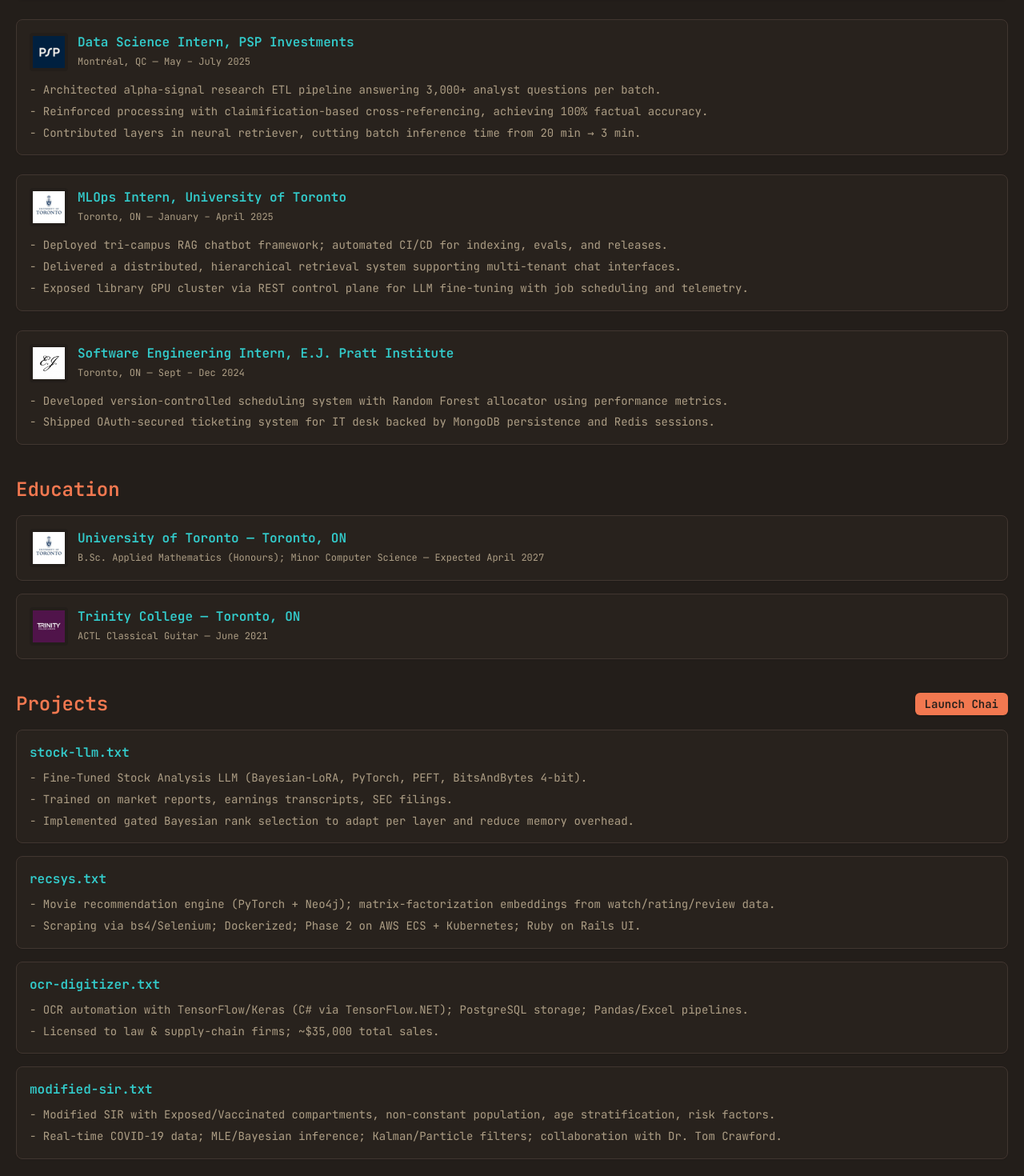
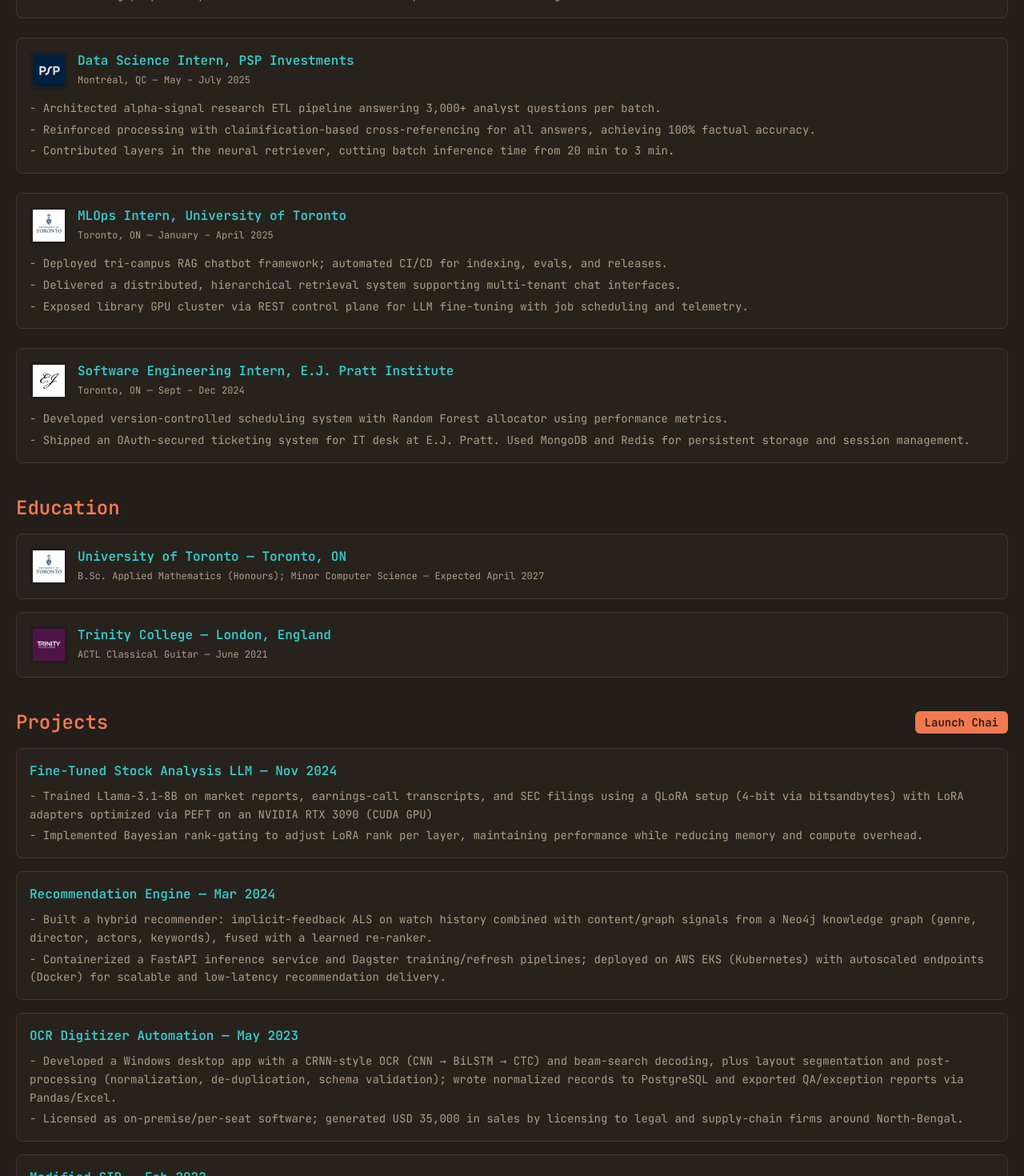
Before and after one commit to n33levo/n33levo.github.io, a React (Vite) app: page /mobile in a window 1280 px wide. Shown: the part 860-2330 px from the top of the page at 80% size. Built offline with nearby package versions, Linux system fonts and the light colour scheme.

Commit message:
mob final

```diff
--- a/src/data/profile.ts
+++ b/src/data/profile.ts
@@ -80,7 +80,7 @@
     logoAlt: "Sigma Squared Logo",
     bullets: [
       "Working on data platforms with EO Ventures and ML systems at Sigma Squared.",
-      "Engineering agentic EDA-to-ETL pipeline, ensembling CatBoost with TabPFN for SWE-error prediction.",
+      "Currently engineering an agentic EDA(Exploratory Data Analysis)-to-ETL pipeline, ensembling CatBoost with TabPFN for success-factors behavior prediction.",
       "Built platform-integrated, fully autonomous, prompt-triggered Agentic SDK with MCP wrapping.",
       "Co-authoring proprietary research in econometric-based performance clustering and calibration.",
     ],
@@ -94,8 +94,8 @@
     logoAlt: "PSP Investments Logo",
     bullets: [
       "Architected alpha-signal research ETL pipeline answering 3,000+ analyst questions per batch.",
-      "Reinforced processing with claimification-based cross-referencing, achieving 100% factual accuracy.",
-      "Contributed layers in neural retriever, cutting batch inference time from 20 min → 3 min.",
+      "Reinforced processing with claimification-based cross-referencing for all answers, achieving 100% factual accuracy.",
+      "Contributed layers in the neural retriever, cutting batch inference time from 20 min to 3 min.",
     ],
   },
   {
@@ -120,7 +120,7 @@
     logoAlt: "E.J. Pratt Institute Logo",
     bullets: [
       "Developed version-controlled scheduling system with Random Forest allocator using performance metrics.",
-      "Shipped OAuth-secured ticketing system for IT desk backed by MongoDB persistence and Redis sessions.",
+      "Shipped an OAuth-secured ticketing system for IT desk at E.J. Pratt. Used MongoDB and Redis for persistent storage and session management.",
     ],
   },
 ];
@@ -136,7 +136,7 @@
   },
   {
     institution: "Trinity College",
-    location: "Toronto, ON",
+    location: "London, England",
     details: "ACTL Classical Guitar — June 2021",
     logoSrc: "/trinity_college_london_logo.png",
     logoAlt: "Trinity College Logo",
@@ -146,35 +146,34 @@
 export const projects: ProjectItem[] = [
   {
     id: "stock-llm",
-    filename: "stock-llm.txt",
+    filename: "Fine-Tuned Stock Analysis LLM — Nov 2024",
     description: [
-      "Fine-Tuned Stock Analysis LLM (Bayesian-LoRA, PyTorch, PEFT, BitsAndBytes 4-bit).",
-      "Trained on market reports, earnings transcripts, SEC filings.",
-      "Implemented gated Bayesian rank selection to adapt per layer and reduce memory overhead.",
+      "Trained Llama-3.1-8B on market reports, earnings-call transcripts, and SEC filings using a QLoRA setup (4-bit via bitsandbytes) with LoRA adapters optimized via PEFT on an NVIDIA RTX 3090 (CUDA GPU)",
+      "Implemented Bayesian rank-gating to adjust LoRA rank per layer, maintaining performance while reducing memory and compute overhead.",
     ],
   },
   {
     id: "recsys",
-    filename: "recsys.txt",
+    filename: "Recommendation Engine — Mar 2024",
     description: [
-      "Movie recommendation engine (PyTorch + Neo4j); matrix-factorization embeddings from watch/rating/review data.",
-      "Scraping via bs4/Selenium; Dockerized; Phase 2 on AWS ECS + Kubernetes; Ruby on Rails UI.",
+      "Built a hybrid recommender: implicit-feedback ALS on watch history combined with content/graph signals from a Neo4j knowledge graph (genre, director, actors, keywords), fused with a learned re-ranker.",
+      "Containerized a FastAPI inference service and Dagster training/refresh pipelines; deployed on AWS EKS (Kubernetes) with autoscaled endpoints (Docker) for scalable and low-latency recommendation delivery.",
     ],
   },
   {
     id: "ocr-digitizer",
-    filename: "ocr-digitizer.txt",
+    filename: "OCR Digitizer Automation — May 2023",
     description: [
-      "OCR automation with TensorFlow/Keras (C# via TensorFlow.NET); PostgreSQL storage; Pandas/Excel pipelines.",
-      "Licensed to law & supply-chain firms; ~$35,000 total sales.",
+      "Developed a Windows desktop app with a CRNN-style OCR (CNN → BiLSTM → CTC) and beam-search decoding, plus layout segmentation and post-processing (normalization, de-duplication, schema validation); wrote normalized records to PostgreSQL and exported QA/exception reports via Pandas/Excel.",
+      "Licensed as on-premise/per-seat software; generated USD 35,000 in sales by licensing to legal and supply-chain firms around North-Bengal.",
     ],
   },
   {
     id: "modified-sir",
-    filename: "modified-sir.txt",
+    filename: "Modified SIR — Feb 2022",
     description: [
-      "Modified SIR with Exposed/Vaccinated compartments, non-constant population, age stratification, risk factors.",
-      "Real-time COVID-19 data; MLE/Bayesian inference; Kalman/Particle filters; collaboration with Dr. Tom Crawford.",
+      "Extended the classical SIR model into an age-stratified SEIRV framework incorporating Exposed and Vaccinated compartments, non-constant population dynamics, and heterogeneous risk groups. Solved the coupled ODEs in SciPy and performed Bayesian parameter inference in PyMC3.",
+      "Applied Unscented and Particle Filters (FilterPy) to perform sequential Bayesian updates of transmission parameters and compartment values (S, E, I, R, V) over time using static COVID-19 datasets.",
     ],
   },
 ];
```
